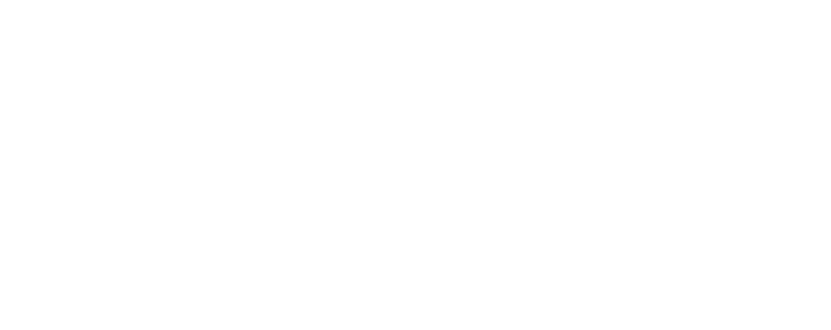
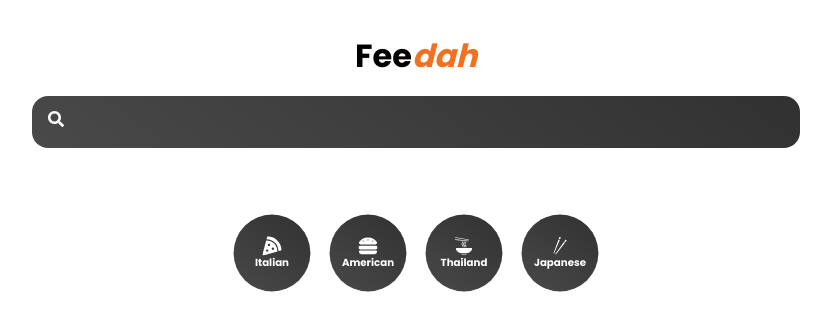
Before and after one commit to DevMaxwell/Feedah, a React (Create React App) app: page /search/1 in a window 1280 px wide. Before the commit this address had no page. Shown: the top 330 px of the page, without its empty margins (224-1055 px from the left). Built offline with nearby package versions, Linux system fonts and the light colour scheme; no server answers.

Commit message:
feat: search for recipe

```diff
--- a/src/components/Search.jsx
+++ b/src/components/Search.jsx
@@ -1,13 +1,23 @@
 import React, { useState } from "react";
 import { styled } from "styled-components";
 import { FaSearch } from "react-icons/fa";
+import { useNavigate } from "react-router-dom";
 
 const Search = () => {
+  const [input, setInut] = useState("");
+
+  const submitHandler = (e) => {
+    e.preventDefault();
+  };
+
+  const navigate = useNavigate();
+
   return (
-    <FormStyle>
+    <FormStyle onSubmit={submitHandler}>
       <div>
         <FaSearch></FaSearch>
-        <input type='text' />
+        <input onChange={(e) => e.target.value} type='text' value={input} />
+        navigate('/search/'+input)
       </div>
     </FormStyle>
   );
@@ -37,7 +47,7 @@
   }
   svg {
     position: absolute;
-    top: 50%;
+    top: 30%;
     left: 0%;
     transform: translate(100%, -50%);
   }
--- a/src/pages/LandingPage.jsx
+++ b/src/pages/LandingPage.jsx
@@ -1,5 +1,7 @@
 import React from "react";
 import "./keyframe.css";
+import styled from "styled-components";
+import { NavLink } from "react-router-dom";
 
 const LandingPage = () => {
   const landingPageStyle = {
@@ -8,6 +10,7 @@
     backgroundSize: "cover",
     backgroundPosition: "center",
     height: "100vh",
+    //textDecoration: "none",
     display: "flex",
     flexDirection: "column",
     justifyContent: "center",
@@ -39,6 +42,7 @@
     border: "none",
     borderRadius: "5px",
     cursor: "pointer",
+    textDecoration: "none",
     marginTop: "12rem",
     boxShadow: "0px 4px 8px rgba(0, 0, 0, 0.1)", // Add box shadow
     animation: "bounce 3s infinite",
@@ -68,9 +72,15 @@
           <i> Unleash your inner chef.</i>{" "}
         </span>
       </span>
-      <button style={buttonStyle}>Dive in already</button>
+      <button style={buttonStyle}>
+        <SSlink to='/cuisine'>Dive in already</SSlink>
+      </button>
     </div>
   );
 };
 
+const SSlink = styled(NavLink)`
+  text-decoration: none;
+  color: white;
+`;
 export default LandingPage;
--- a/src/pages/Pages.jsx
+++ b/src/pages/Pages.jsx
@@ -3,6 +3,7 @@
 import { Route, Routes, BrowserRouter } from "react-router-dom";
 import Cuisine from "./Cuisine";
 import LandingPage from "./LandingPage";
+import Searched from "./Searched";
 
 function Pages() {
   return (
@@ -10,6 +11,7 @@
       <Route path='/' element={<LandingPage />} />
       <Route path='/cuisine' element={<Home />} />
       <Route path='/cuisine/:type' element={<Cuisine />} />
+      <Route path='/search/:search' element={<Searched />} />
     </Routes>
   );
 }
--- /dev/null
+++ b/src/pages/Searched.jsx
@@ -0,0 +1,68 @@
+import React from "react";
+import Logo from "../components/Logo";
+import Search from "../components/Search";
+import Category from "../components/Category";
+import { useEffect, useState } from "react";
+import { useParams } from "react-router-dom";
+import styled from "styled-components";
+
+const Searched = () => {
+  const customMarg = {
+    margin: "0% 20%",
+  };
+  const [searchedRecipes, setSearchedRecipes] = useState([]);
+  let params = useParams();
+
+  // make fecth call with the params of ":search" passed from the route
+  const getSearchedRecipes = async (search) => {
+    const apiKey = process.env.REACT_APP_API_KEY;
+    const data = await fetch(
+      `https://api.spoonacular.com/recipes/complexSearch?apiKey=${apiKey}&query=${search}`
+    );
+    const recipes = await data.json();
+    setSearchedRecipes(recipes.results);
+  };
+  useEffect(() => {
+    getSearchedRecipes(params.search);
+    console.log(params.search);
+  }, [params.search]);
+
+  return (
+    <div style={customMarg}>
+      <Logo />
+      <Search />
+      <Category />
+      <Grid>
+        {searchedRecipes.map((item) => {
+          return (
+            <Card key={item.id}>
+              <img src={item.image} alt={item.image} />
+            </Card>
+          );
+        })}
+      </Grid>
+    </div>
+  );
+};
+
+const Grid = styled.div`
+  display: grid;
+  grid-template-column: repeat(auto-fit, minmax(20rem, 1fr));
+  grid-grap: 3rem;
+`;
+
+const Card = styled.div`
+  img {
+    width: 100%;
+    border-radius: 2rem;
+  }
+  a {
+    text-decoration: none;
+  }
+  h4 {
+    text-align: center;
+    padding: 1rem;
+  }
+`;
+
+export default Searched;
```
